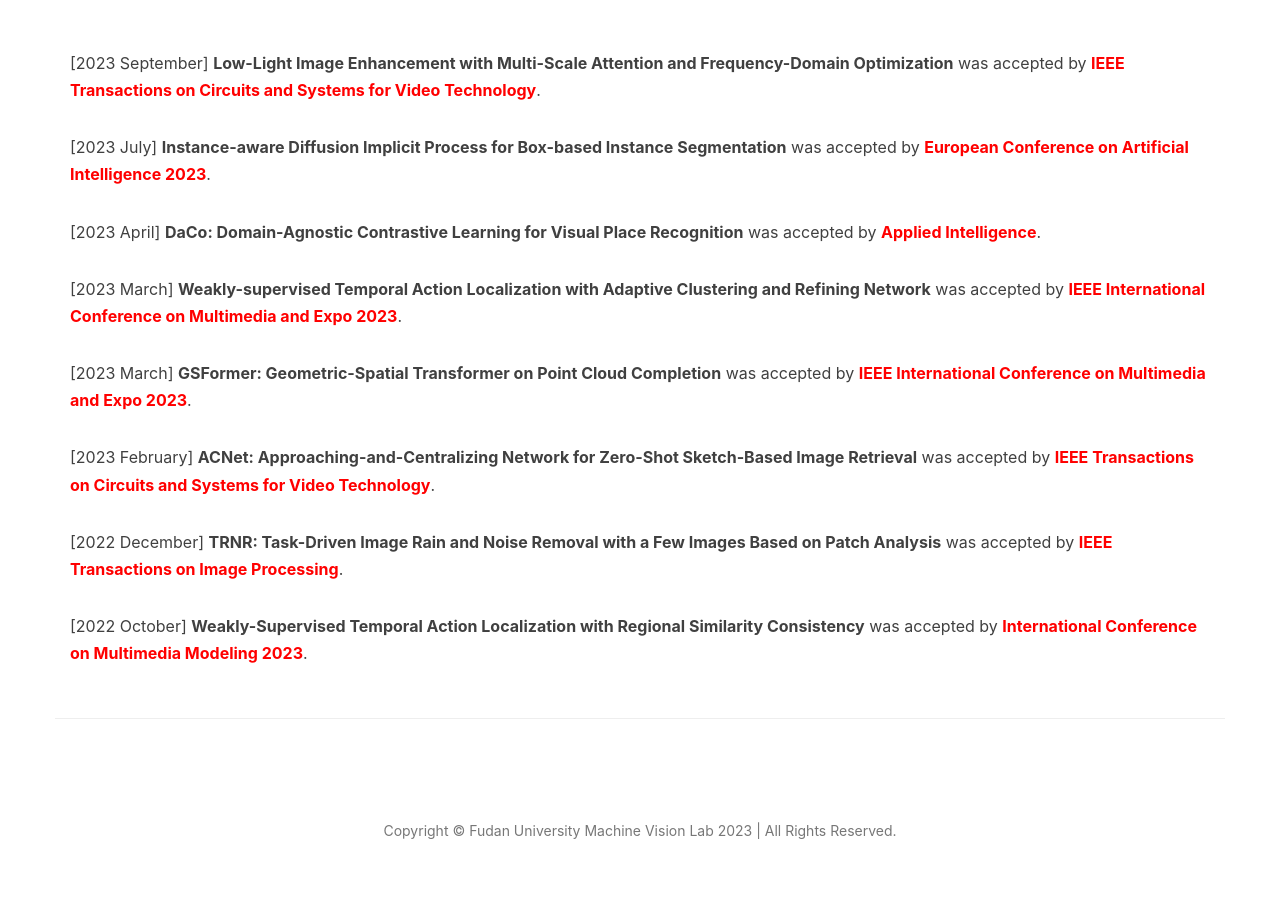
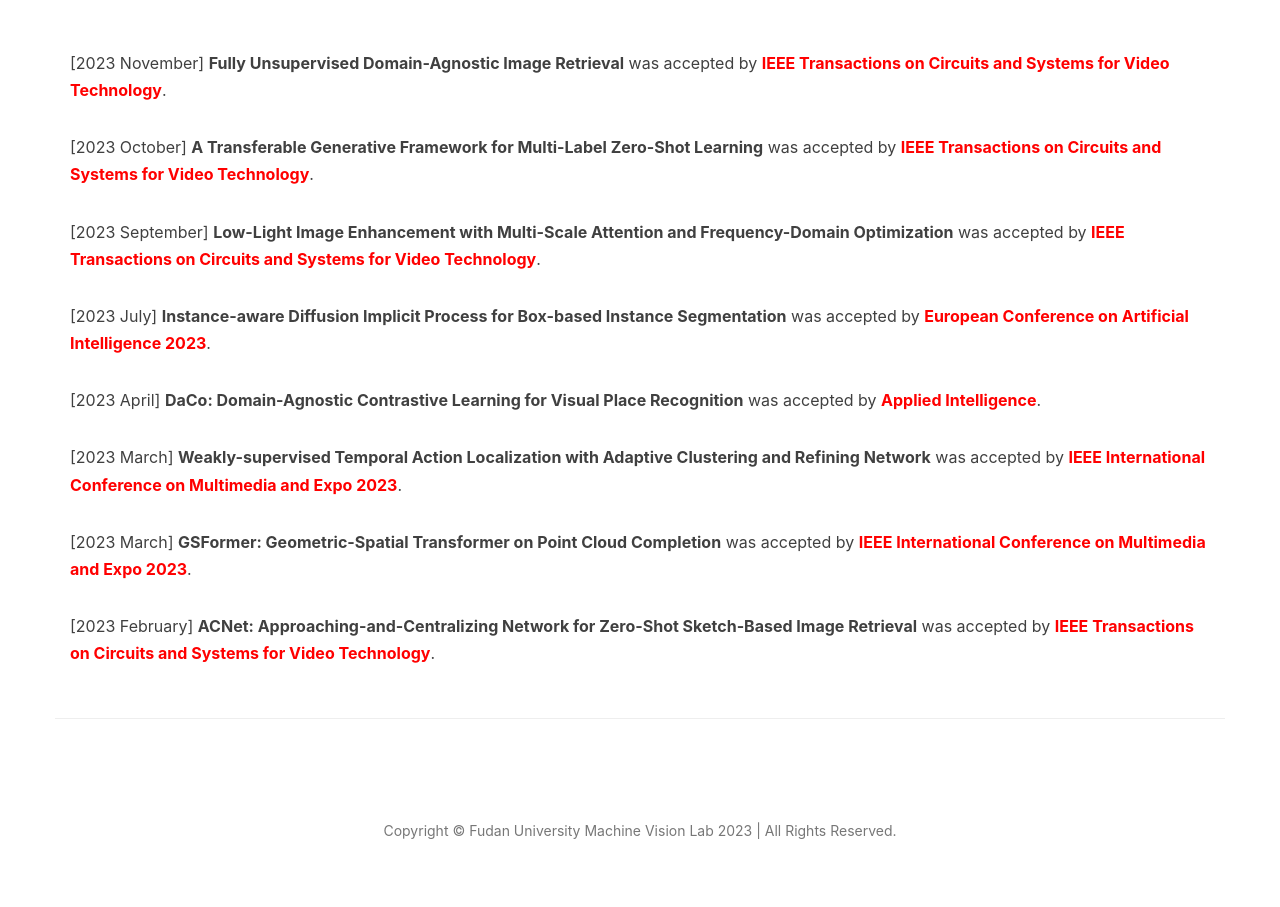
Before and after one commit to lunatics123/lunatics123.github.io, a Jekyll site: the page built from index.html, in a window 1280 px wide. Shown: the part 418-1325 px from the top of the page. Built offline with Jekyll 4.4.1, drawn with Linux system fonts in a browser that asks for light colours; comment, search, counter and statistics services are not loaded.

Commit message:
add accepted papers

```diff
--- a/index.html
+++ b/index.html
@@ -6,6 +6,14 @@
 
 <section>
     <div class="container">
+        <p>[2023 November] <b>Fully Unsupervised Domain-Agnostic Image Retrieval</b>
+            was accepted by <span style="color:#FF0000;font-weight:bold;">IEEE Transactions on Circuits and Systems for Video Technology</span>.
+        </p>
+
+        <p>[2023 October] <b>A Transferable Generative Framework for Multi-Label Zero-Shot Learning</b>
+            was accepted by <span style="color:#FF0000;font-weight:bold;">IEEE Transactions on Circuits and Systems for Video Technology</span>.
+        </p>
+
         <p>[2023 September] <b>Low-Light Image Enhancement with Multi-Scale Attention and Frequency-Domain Optimization</b>
             was accepted by <span style="color:#FF0000;font-weight:bold;">IEEE Transactions on Circuits and Systems for Video Technology</span>.
         </p>
@@ -29,15 +37,6 @@
         <p>[2023 February] <b>ACNet: Approaching-and-Centralizing Network for Zero-Shot Sketch-Based Image Retrieval</b>
             was accepted by <span style="color:#FF0000;font-weight:bold;">IEEE Transactions on Circuits and Systems for Video Technology</span>.
         </p>
-
-        <p>[2022 December] <b>TRNR: Task-Driven Image Rain and Noise Removal with a Few Images Based on Patch
-            Analysis</b>
-            was accepted by <span style="color:#FF0000;font-weight:bold;">IEEE Transactions on Image Processing</span>.
-        </p>
-
-        <p>[2022 October] <b>Weakly-Supervised Temporal Action Localization with Regional Similarity Consistency</b>
-            was accepted by <span style="color:#FF0000;font-weight:bold;">International Conference on Multimedia Modeling 2023</span>.
-        </p>
     </div>
 </section>
 <hr>
```
